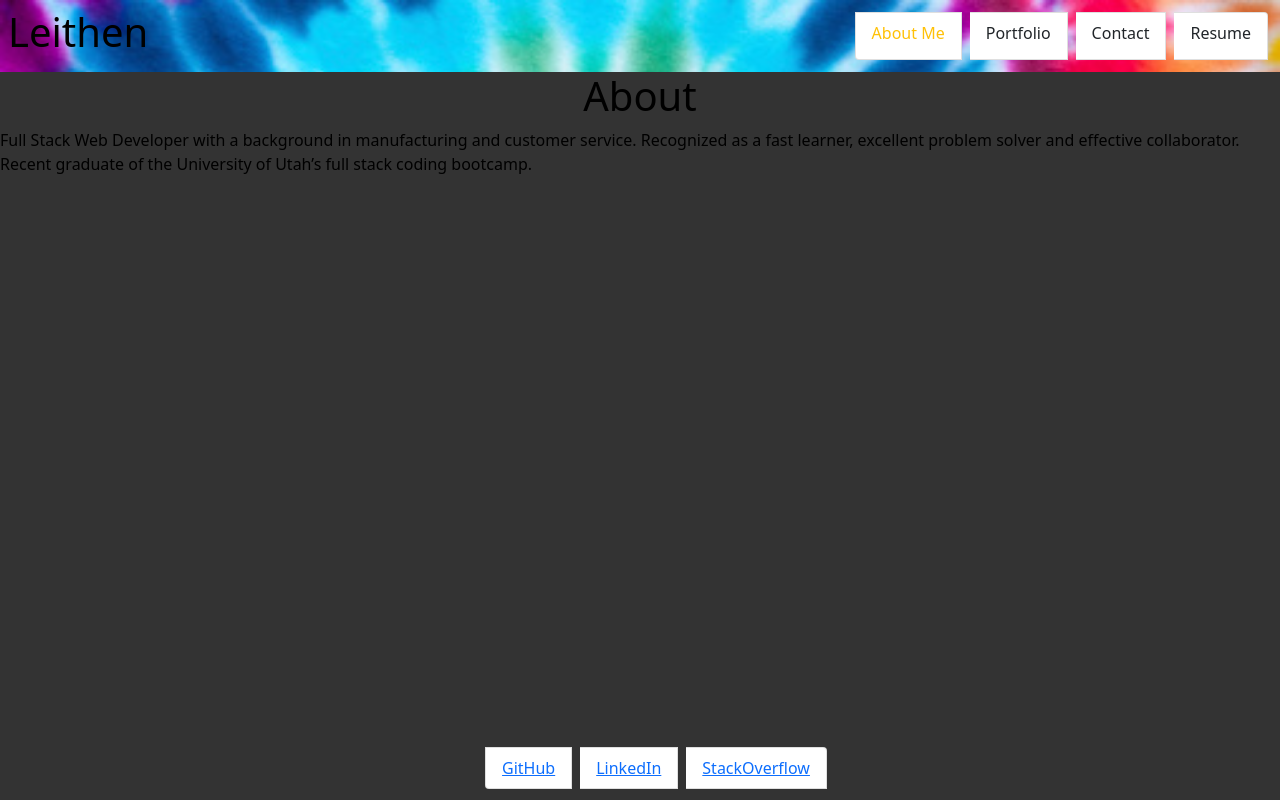
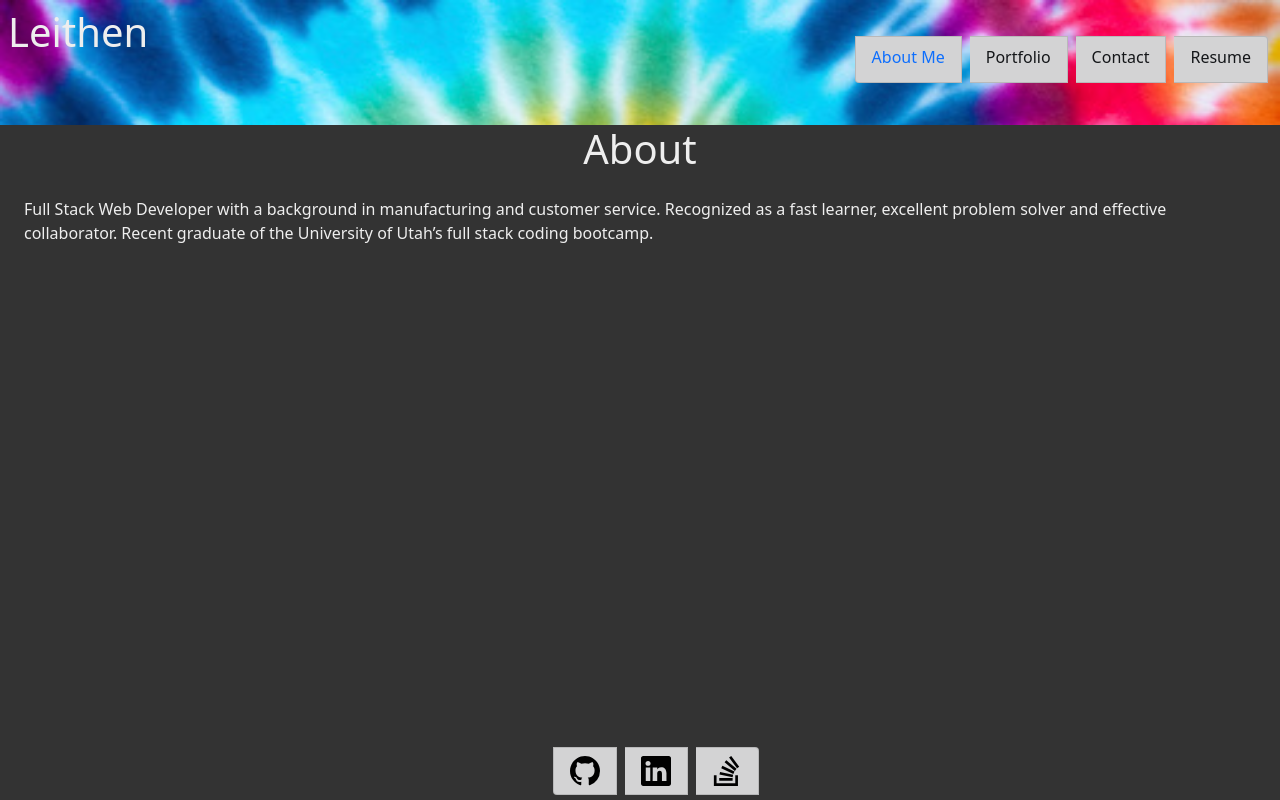
Before and after one commit to Thenlie/portfolio, a React (Create React App) app: page / in a window 1280 px wide. Built offline with nearby package versions, Linux system fonts and the light colour scheme.

Commit message:
Small styling changes

```diff
--- a/src/App.css
+++ b/src/App.css
@@ -7,7 +7,11 @@
 
 body {
     background-color: var(--bg-color)!important;
-    color: black!important;
+    color: var(--lightest-color)!important;
+}
+
+header {
+    height: 125px;
 }
 
 .content-wrap {
@@ -41,7 +45,7 @@
 }
 
 .customCard:hover .cardImage {
-    opacity: 0.3;
+    opacity: 0.2;
 }
 
 .customCard:hover .cardInfo {
--- a/src/components/About/About.jsx
+++ b/src/components/About/About.jsx
@@ -2,7 +2,7 @@
     return (
         <section>
             <h1 className='text-center'>About</h1>
-            <p>
+            <p className='m-4'>
                 Full Stack Web Developer with a background in manufacturing and customer service. Recognized as a fast learner, excellent problem solver and effective collaborator. Recent graduate of the University of Utah’s full stack coding bootcamp.
             </p>
         </section>
--- a/src/components/Footer/Footer.jsx
+++ b/src/components/Footer/Footer.jsx
@@ -4,9 +4,28 @@
     return (
         <footer className='position-absolute bottom-0 w-100 p-2'>
             <ul className='d-flex list-group-horizontal justify-content-center'>
-                <li className={'m-1 list-group-item'}><a href='https://github.com/Thenlie/'>GitHub</a></li>
-                <li className={'m-1 list-group-item'}><a href='https://www.linkedin.com/in/leithen-crider-55a294b7/'>LinkedIn</a></li>
-                <li className={'m-1 list-group-item'}><a href='https://stackoverflow.com/users/16626860/leithen-crider'>StackOverflow</a></li>
+                <li className='m-1 list-group-item list-group-item-dark'>
+                    <a href='https://github.com/Thenlie/' target='_blank' rel="noopener noreferrer">
+                        <svg xmlns="http://www.w3.org/2000/svg" width="30" height="30" fill="black" className="bi bi-github" viewBox="0 0 16 16">
+                        <path d="M8 0C3.58 0 0 3.58 0 8c0 3.54 2.29 6.53 5.47 7.59.4.07.55-.17.55-.38 0-.19-.01-.82-.01-1.49-2.01.37-2.53-.49-2.69-.94-.09-.23-.48-.94-.82-1.13-.28-.15-.68-.52-.01-.53.63-.01 1.08.58 1.23.82.72 1.21 1.87.87 2.33.66.07-.52.28-.87.51-1.07-1.78-.2-3.64-.89-3.64-3.95 0-.87.31-1.59.82-2.15-.08-.2-.36-1.02.08-2.12 0 0 .67-.21 2.2.82.64-.18 1.32-.27 2-.27.68 0 1.36.09 2 .27 1.53-1.04 2.2-.82 2.2-.82.44 1.1.16 1.92.08 2.12.51.56.82 1.27.82 2.15 0 3.07-1.87 3.75-3.65 3.95.29.25.54.73.54 1.48 0 1.07-.01 1.93-.01 2.2 0 .21.15.46.55.38A8.012 8.012 0 0 0 16 8c0-4.42-3.58-8-8-8z"/>
+                        </svg>
+                    </a>
+                </li>
+                <li className='m-1 list-group-item list-group-item-dark'>
+                    <a href='https://www.linkedin.com/in/leithen-crider-55a294b7/' target='_blank' rel="noopener noreferrer">
+                        <svg xmlns="http://www.w3.org/2000/svg" width="30" height="30" fill="black" className="bi bi-linkedin" viewBox="0 0 16 16">
+                        <path d="M0 1.146C0 .513.526 0 1.175 0h13.65C15.474 0 16 .513 16 1.146v13.708c0 .633-.526 1.146-1.175 1.146H1.175C.526 16 0 15.487 0 14.854V1.146zm4.943 12.248V6.169H2.542v7.225h2.401zm-1.2-8.212c.837 0 1.358-.554 1.358-1.248-.015-.709-.52-1.248-1.342-1.248-.822 0-1.359.54-1.359 1.248 0 .694.521 1.248 1.327 1.248h.016zm4.908 8.212V9.359c0-.216.016-.432.08-.586.173-.431.568-.878 1.232-.878.869 0 1.216.662 1.216 1.634v3.865h2.401V9.25c0-2.22-1.184-3.252-2.764-3.252-1.274 0-1.845.7-2.165 1.193v.025h-.016a5.54 5.54 0 0 1 .016-.025V6.169h-2.4c.03.678 0 7.225 0 7.225h2.4z"/>
+                        </svg>
+                    </a>
+                </li>
+                <li className='m-1 list-group-item list-group-item-dark'>
+                    <a href='https://stackoverflow.com/users/16626860/leithen-crider' target='_blank' rel="noopener noreferrer">
+                        <svg xmlns="http://www.w3.org/2000/svg" width="30" height="30" fill="black" className="bi bi-stack-overflow" viewBox="0 0 16 16">
+                        <path d="M12.412 14.572V10.29h1.428V16H1v-5.71h1.428v4.282h9.984z"/>
+                        <path d="M3.857 13.145h7.137v-1.428H3.857v1.428zM10.254 0 9.108.852l4.26 5.727 1.146-.852L10.254 0zm-3.54 3.377 5.484 4.567.913-1.097L7.627 2.28l-.914 1.097zM4.922 6.55l6.47 3.013.603-1.294-6.47-3.013-.603 1.294zm-.925 3.344 6.985 1.469.294-1.398-6.985-1.468-.294 1.397z"/>
+                        </svg>
+                    </a>
+                </li>
             </ul>
         </footer>
     );
--- a/src/components/Header/Header.jsx
+++ b/src/components/Header/Header.jsx
@@ -4,7 +4,7 @@
 function Header(props) {
     const { currentCategory, setCurrentCategory } = props;
     return (
-        <header className='d-flex justify-content-between p-2' style={{backgroundImage: `url('/assets/tie-dye.jpg')`, backgroundSize: 'cover'}}>
+        <header className='d-flex justify-content-between p-2 pt-2' style={{backgroundImage: `url('/assets/tie-dye.jpg')`, backgroundSize: 'cover'}}>
             <h1>Leithen</h1>
             <Navigation currentCategory={currentCategory} setCurrentCategory={setCurrentCategory} />
         </header>
--- a/src/components/Navigation/Navigation.jsx
+++ b/src/components/Navigation/Navigation.jsx
@@ -1,11 +1,11 @@
 function Navigation(props) {
     const {currentCategory, setCurrentCategory} = props;
     return (
-        <ul className='d-flex list-group-horizontal mb-0'>
-            <li className={`m-1 list-group-item ${currentCategory === 'about' && 'text-warning'}`} onClick={() => setCurrentCategory('about')}>About Me</li>
-            <li className={`m-1 list-group-item ${currentCategory === 'portfolio' && 'text-warning'}`} onClick={() => setCurrentCategory('portfolio')}>Portfolio</li>
-            <li className={`m-1 list-group-item ${currentCategory === 'contact' && 'text-warning'}`} onClick={() => setCurrentCategory('contact')}>Contact</li>
-            <li className={`m-1 list-group-item ${currentCategory === 'resume' && 'text-warning'}`} onClick={() => setCurrentCategory('resume')}>Resume</li>
+        <ul className='d-flex list-group-horizontal mb-0 h-50 mt-4'>
+            <li className={`m-1 list-group-item list-group-item-dark ${currentCategory === 'about' && 'text-primary'}`} onClick={() => setCurrentCategory('about')}>About Me</li>
+            <li className={`m-1 list-group-item list-group-item-dark ${currentCategory === 'portfolio' && 'text-primary'}`} onClick={() => setCurrentCategory('portfolio')}>Portfolio</li>
+            <li className={`m-1 list-group-item list-group-item-dark ${currentCategory === 'contact' && 'text-primary'}`} onClick={() => setCurrentCategory('contact')}>Contact</li>
+            <li className={`m-1 list-group-item list-group-item-dark ${currentCategory === 'resume' && 'text-primary'}`} onClick={() => setCurrentCategory('resume')}>Resume</li>
         </ul>
     );
 }
--- a/src/components/Project/Project.jsx
+++ b/src/components/Project/Project.jsx
@@ -68,8 +68,20 @@
                                 <div className='cardInfo'>
                                     <h3>{project.title}</h3>
                                     <p>{project.description}</p>
-                                    <p><a href={project.repo} target='_blank' rel="noopener noreferrer">{project.repo}</a></p>
-                                    <p><a href={project.live} target='_blank' rel="noopener noreferrer">{project.live}</a></p>
+                                    <p>
+                                        <a href={project.repo} target='_blank' rel="noopener noreferrer">
+                                            <svg xmlns="http://www.w3.org/2000/svg" width="30" height="30" fill="black" viewBox="0 0 16 16" className="m-2 bi bi-github">
+                                            <path d="M8 0C3.58 0 0 3.58 0 8c0 3.54 2.29 6.53 5.47 7.59.4.07.55-.17.55-.38 0-.19-.01-.82-.01-1.49-2.01.37-2.53-.49-2.69-.94-.09-.23-.48-.94-.82-1.13-.28-.15-.68-.52-.01-.53.63-.01 1.08.58 1.23.82.72 1.21 1.87.87 2.33.66.07-.52.28-.87.51-1.07-1.78-.2-3.64-.89-3.64-3.95 0-.87.31-1.59.82-2.15-.08-.2-.36-1.02.08-2.12 0 0 .67-.21 2.2.82.64-.18 1.32-.27 2-.27.68 0 1.36.09 2 .27 1.53-1.04 2.2-.82 2.2-.82.44 1.1.16 1.92.08 2.12.51.56.82 1.27.82 2.15 0 3.07-1.87 3.75-3.65 3.95.29.25.54.73.54 1.48 0 1.07-.01 1.93-.01 2.2 0 .21.15.46.55.38A8.012 8.012 0 0 0 16 8c0-4.42-3.58-8-8-8z"/>
+                                            </svg>
+                                        </a>
+
+                                        <a href={project.live} target='_blank' rel="noopener noreferrer">
+                                            <svg xmlns="http://www.w3.org/2000/svg" width="30" height="30" fill="black" viewBox="0 0 16 16" className="m-2 bi bi-box-arrow-up-right">
+                                            <path fillRule="evenodd" d="M8.636 3.5a.5.5 0 0 0-.5-.5H1.5A1.5 1.5 0 0 0 0 4.5v10A1.5 1.5 0 0 0 1.5 16h10a1.5 1.5 0 0 0 1.5-1.5V7.864a.5.5 0 0 0-1 0V14.5a.5.5 0 0 1-.5.5h-10a.5.5 0 0 1-.5-.5v-10a.5.5 0 0 1 .5-.5h6.636a.5.5 0 0 0 .5-.5z"/>
+                                            <path fillRule="evenodd" d="M16 .5a.5.5 0 0 0-.5-.5h-5a.5.5 0 0 0 0 1h3.793L6.146 9.146a.5.5 0 1 0 .708.708L15 1.707V5.5a.5.5 0 0 0 1 0v-5z"/>
+                                            </svg>
+                                        </a>
+                                    </p>
                                 </div>
                             </div>
                         </div>
```
